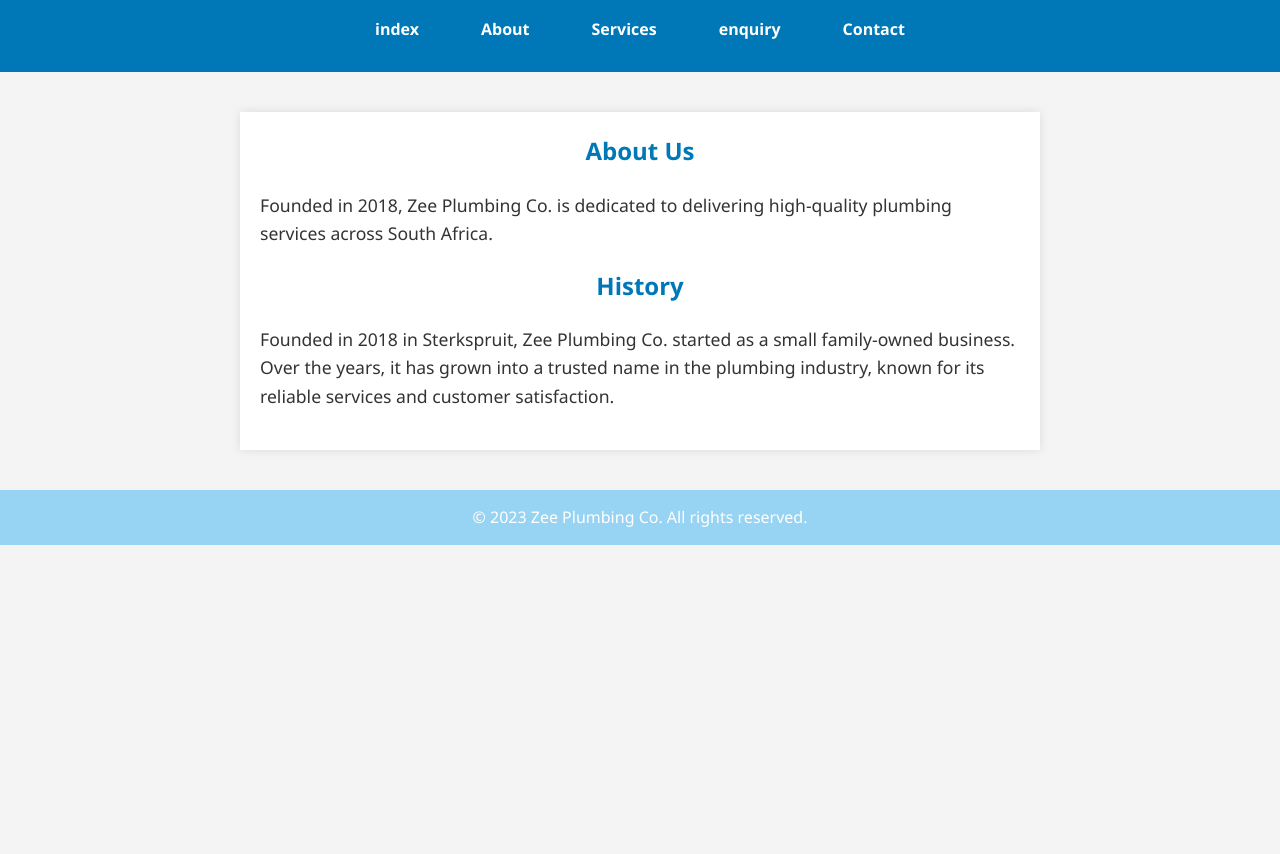
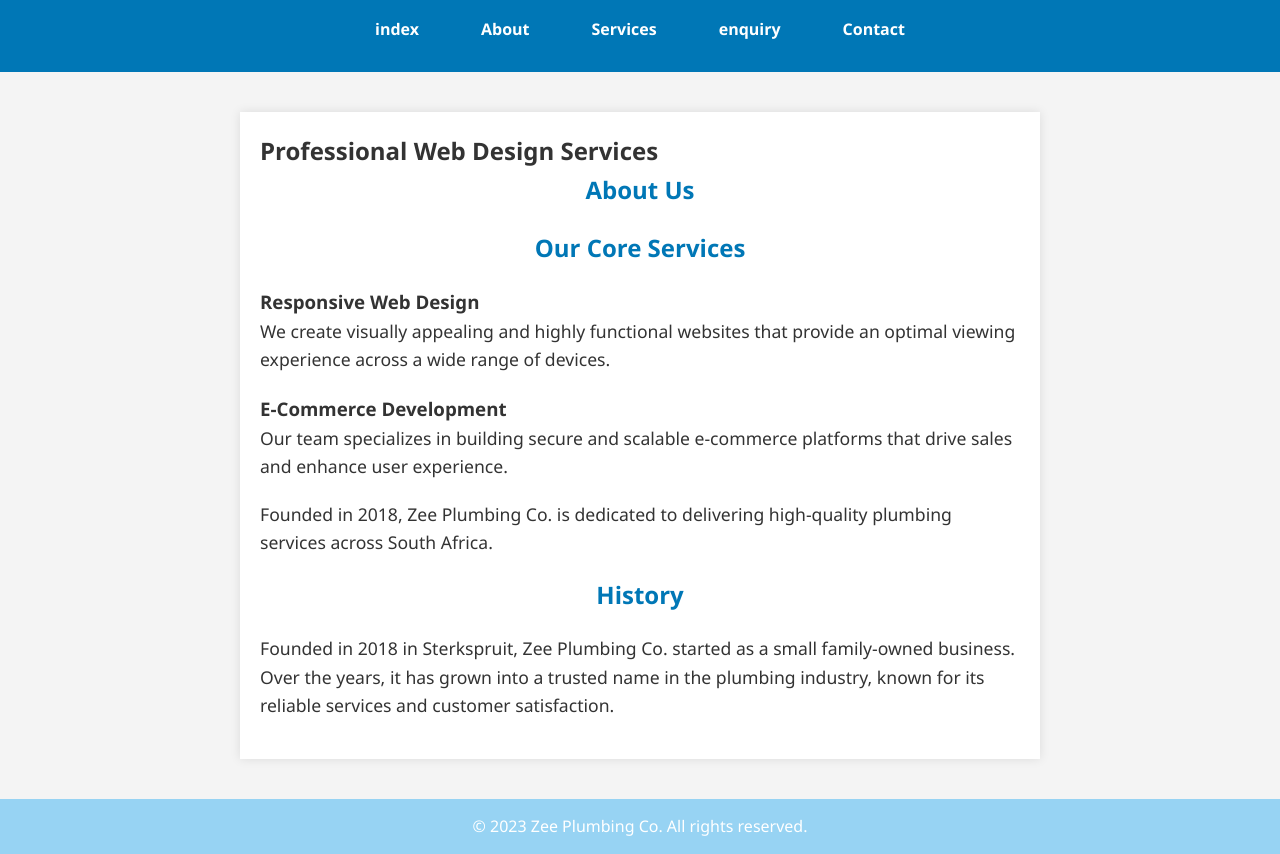
Before and after one commit to zicwengilemangwana-bot/part-2, a plain HTML site: page zicwengile st10329200 WEDE PART 1/about.html in a window 1280 px wide. Shown: the part 863-1717 px from the top of the page. Before the commit the page ends 1408 px from the top, so only its background shows below. Drawn offline with Linux system fonts and the light colour scheme.

Commit message:
Add core services section to about.html
Added professional web design services section with details.

```diff
--- a/zicwengile st10329200 WEDE PART 1/about.html
+++ b/zicwengile st10329200 WEDE PART 1/about.html
@@ -26,7 +26,19 @@
 
     <main>
         <section>
+            <h1>Professional Web Design Services</h1>
             <h2>About Us</h2>
+            <section>
+  <h2>Our Core Services</h2>
+  <div class="service">
+    <h3>Responsive Web Design</h3>
+    <p>We create visually appealing and highly functional websites that provide an optimal viewing experience across a wide range of devices.</p>
+  </div>
+  <div class="service">
+    <h3>E-Commerce Development</h3>
+    <p>Our team specializes in building secure and scalable e-commerce platforms that drive sales and enhance user experience.</p>
+  </div>
+</section>
             <p>Founded in 2018, Zee Plumbing Co. is dedicated to delivering high-quality plumbing services across South Africa.</p>
         </section>
         <section>
```
